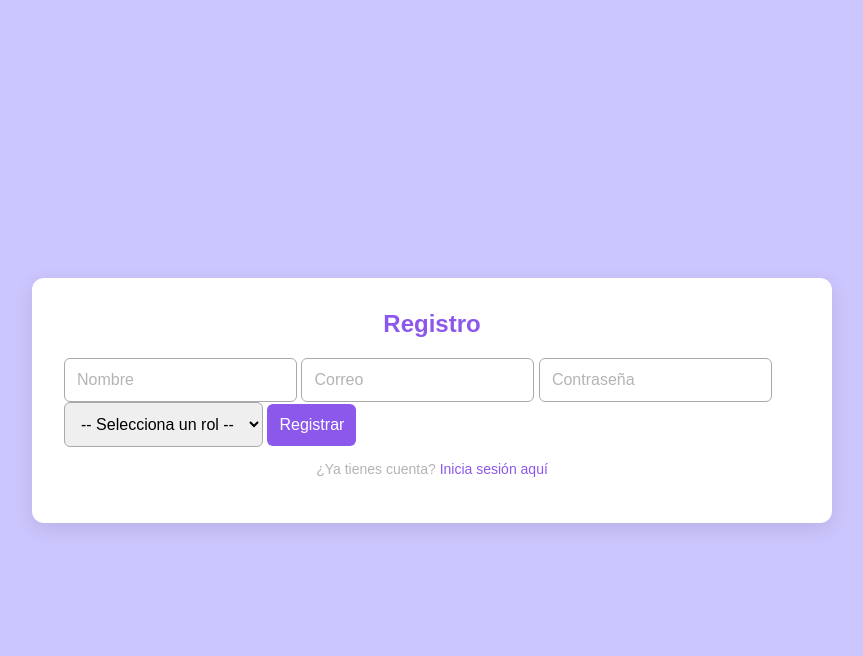
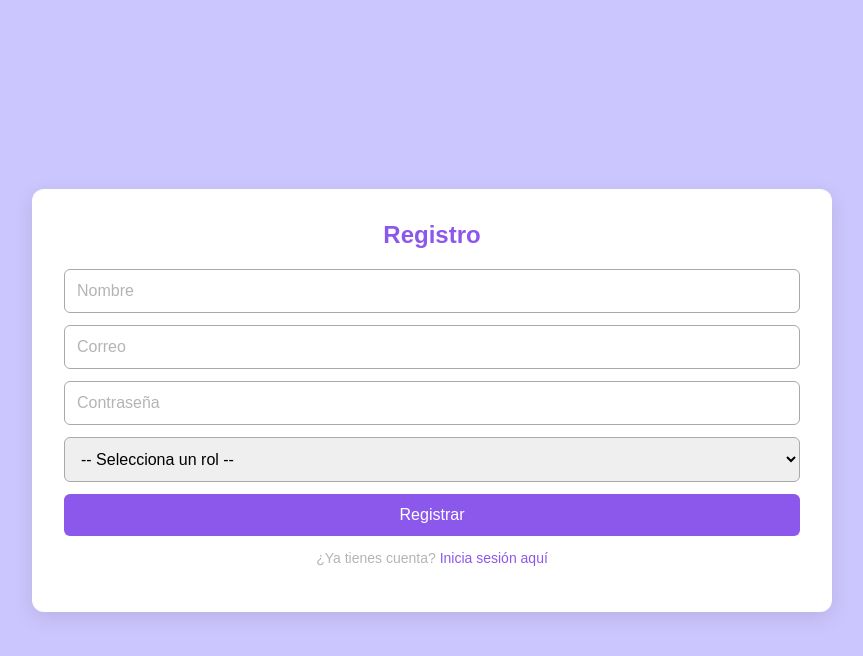
Before and after one commit to LeidyMaingualDev/personas_control_vacunas, a plain HTML site: page FrontPersonasVulnerables/index.html in a window 1280 px wide. Both pictures are taken after a click on the link "Regístrate". Shown: the whole page, without its empty margins (208-1071 px from the left). Drawn offline with Linux system fonts and the light colour scheme.

Commit message:
style: se añadieron estilos al formulario de registro

```diff
--- a/FrontPersonasVulnerables/styles.css
+++ b/FrontPersonasVulnerables/styles.css
@@ -60,6 +60,13 @@ h2 {
   gap: 12px;
 }
 
+#registerForm {
+  flex: 1;
+  display: flex;
+  flex-direction: column;
+  gap: 12px;
+}
+
 .content-row img {
   width: 250px;
   height: auto;
```
Also changed, not shown: FrontPersonasVulnerables/app.js (line endings or trailing spaces).
